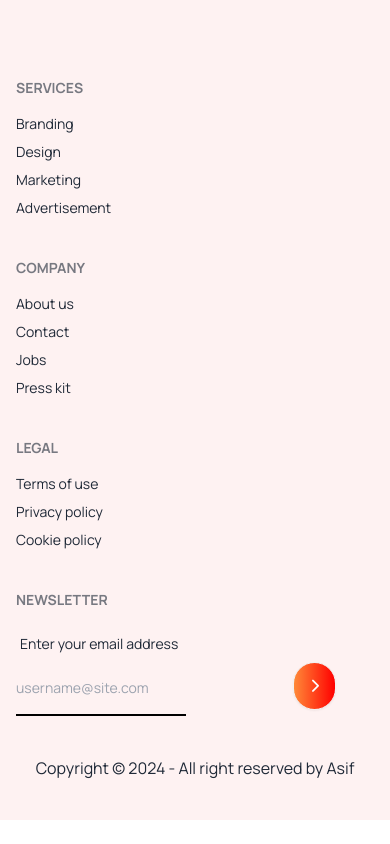
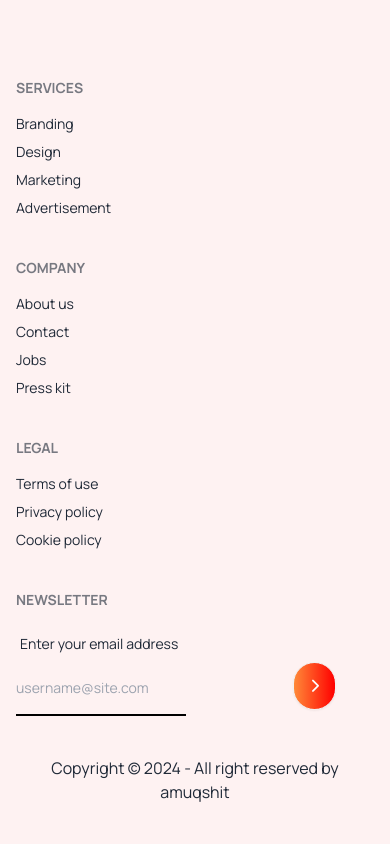
Before and after one commit to amuqshit000/tea-house-with-tailwind-daisy, a plain HTML site: page index.html in a window 390 px wide. Shown: the part 6481-7325 px from the top of the page. Before the commit the page ends 7301 px from the top, so only its background shows below. Drawn offline with nearby package versions, Linux system fonts and the light colour scheme.

Commit message:
responsive done

```diff
--- a/index.html
+++ b/index.html
@@ -260,7 +260,7 @@
         </div>
 
         <div class="mt-10 text-center">
-            <p>Copyright © 2024 - All right reserved by Asif</p>
+            <p>Copyright © 2024 - All right reserved by amuqshit</p>
         </div>
     </footer>
 </body>
```
